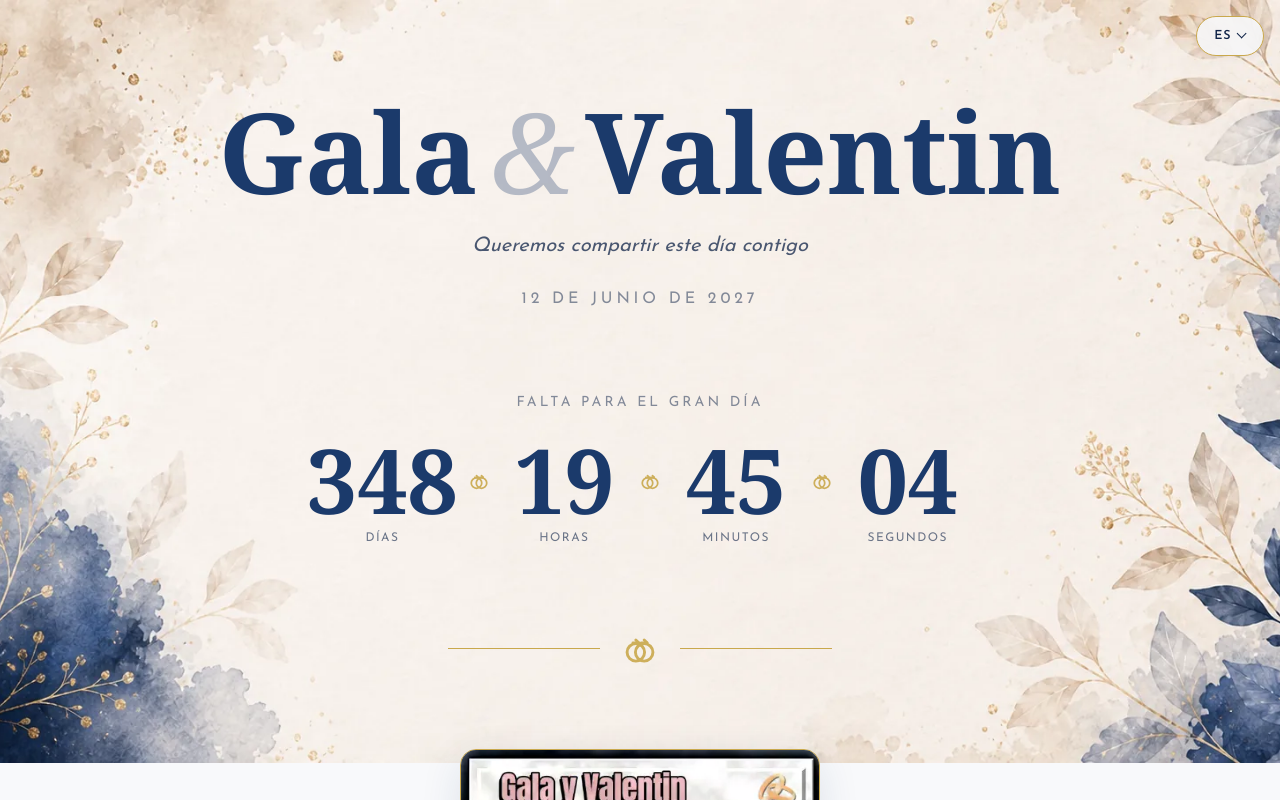
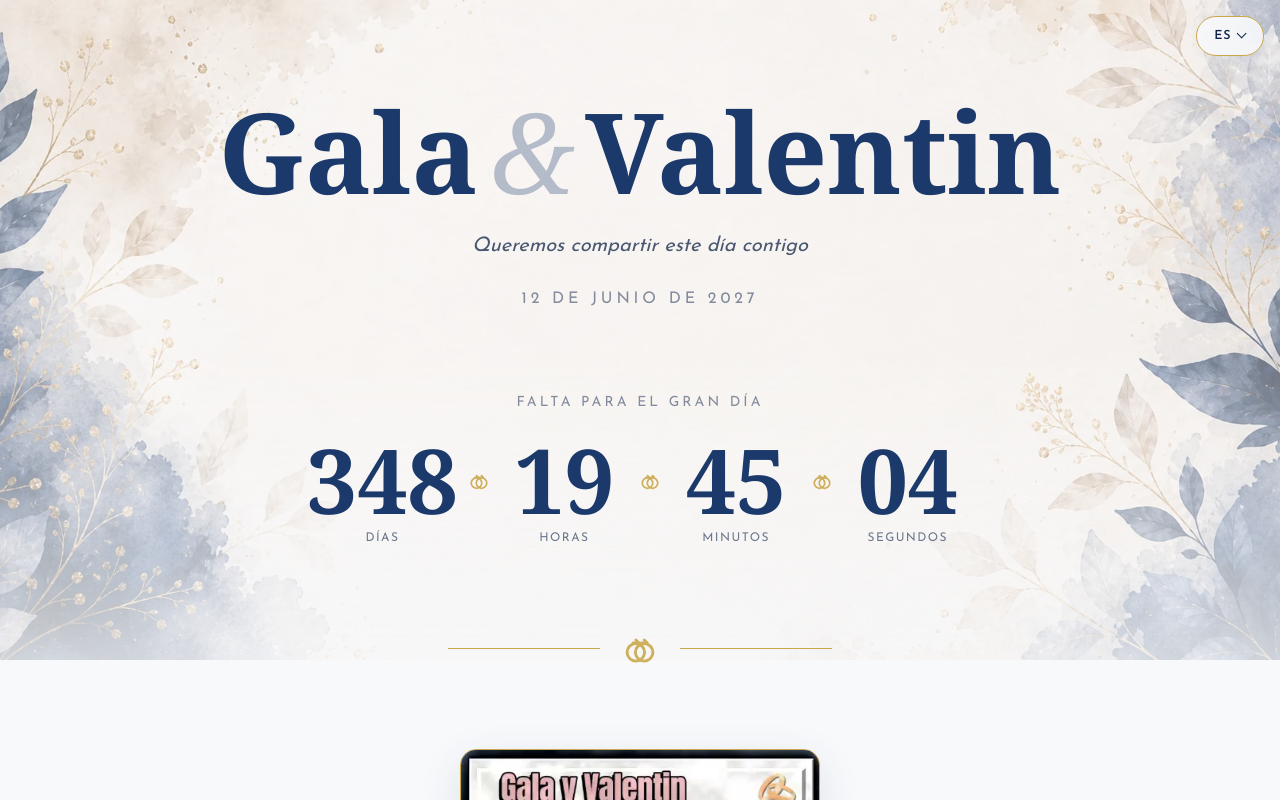
Before and after one commit to nartea-gn/template-wedding, a React (Vite) app: page /#/ in a window 1280 px wide. Shown: the top 800 px of the page. Built offline with nearby package versions, Linux system fonts and the light colour scheme; grey boxes are pictures that could not be loaded; a web font is replaced by a local one.

Commit message:
fix(theme): blend royal background through page

```diff
--- a/src/themes/patterns.css
+++ b/src/themes/patterns.css
@@ -18,6 +18,9 @@
     position: relative;
     isolation: isolate;
     background-color: var(--color-wedding-bg);
+    background-image:
+        radial-gradient(circle at 50% 5rem, rgb(255 255 255 / 42%), transparent 34rem),
+        linear-gradient(180deg, rgb(224 229 238 / 12%) 0, transparent 30rem);
 }
 
 [data-theme="royal"] .landing-page::before,
@@ -25,26 +28,33 @@
     content: '';
     position: absolute;
     z-index: 0;
-    inset-inline: 0;
-    height: 58%;
     pointer-events: none;
     background-image: url('../assets/themes/royal/backgrounds/royal-watercolor-mobile.webp');
-    background-position: center top;
     background-repeat: no-repeat;
-    background-size: 155% auto;
 }
 
 [data-theme="royal"] .landing-page::before {
     top: 0;
-    -webkit-mask-image: linear-gradient(to bottom, #000 0%, #000 72%, transparent 100%);
-    mask-image: linear-gradient(to bottom, #000 0%, #000 72%, transparent 100%);
+    inset-inline: 0;
+    height: clamp(42rem, 160vw, 68rem);
+    background-position: center top;
+    background-size: 112% auto;
+    opacity: 0.62;
+    -webkit-mask-image: linear-gradient(to bottom, #000 0%, #000 46%, transparent 100%);
+    mask-image: linear-gradient(to bottom, #000 0%, #000 46%, transparent 100%);
 }
 
 [data-theme="royal"] .landing-page::after {
     bottom: 0;
-    background-position: center bottom;
-    -webkit-mask-image: linear-gradient(to top, #000 0%, #000 72%, transparent 100%);
-    mask-image: linear-gradient(to top, #000 0%, #000 72%, transparent 100%);
+    right: clamp(-9rem, -16vw, -4rem);
+    width: clamp(22rem, 84vw, 38rem);
+    height: clamp(27rem, 108vw, 43rem);
+    background-position: right bottom;
+    background-size: auto 100%;
+    mix-blend-mode: multiply;
+    opacity: 0.16;
+    -webkit-mask-image: radial-gradient(ellipse at right bottom, #000 0%, #000 24%, transparent 66%);
+    mask-image: radial-gradient(ellipse at right bottom, #000 0%, #000 24%, transparent 66%);
 }
 
 [data-theme="royal"] .landing-page > * {
@@ -53,17 +63,26 @@
 }
 
 @media (min-width: 48rem) {
-    [data-theme="royal"] .landing-page::before,
+    [data-theme="royal"] .landing-page::before {
+        height: clamp(48rem, 112vw, 72rem);
+        background-size: 104% auto;
+        opacity: 0.58;
+    }
+
     [data-theme="royal"] .landing-page::after {
-        background-size: 125% auto;
+        right: clamp(-8rem, -9vw, -4rem);
+        width: clamp(30rem, 58vw, 44rem);
+        height: clamp(34rem, 64vw, 48rem);
+        opacity: 0.13;
     }
 }
 
 @media (min-width: 64rem) {
-    [data-theme="royal"] .landing-page::before,
-    [data-theme="royal"] .landing-page::after {
+    [data-theme="royal"] .landing-page::before {
+        height: clamp(40rem, 62vw, 58rem);
         background-image: url('../assets/themes/royal/backgrounds/royal-watercolor-wide.webp');
-        background-size: 125% auto;
+        background-size: 108% auto;
+        opacity: 0.56;
     }
 }
 
```
Also changed, not shown: src/assets/themes/royal/backgrounds/README.md (added), 2 other files (tests, documents, lock files or other folders).
